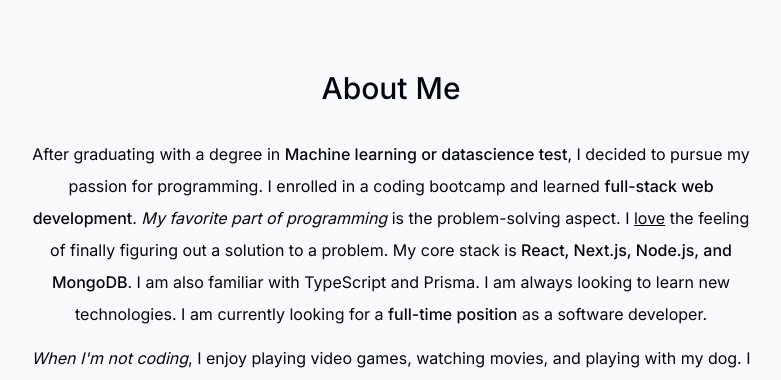
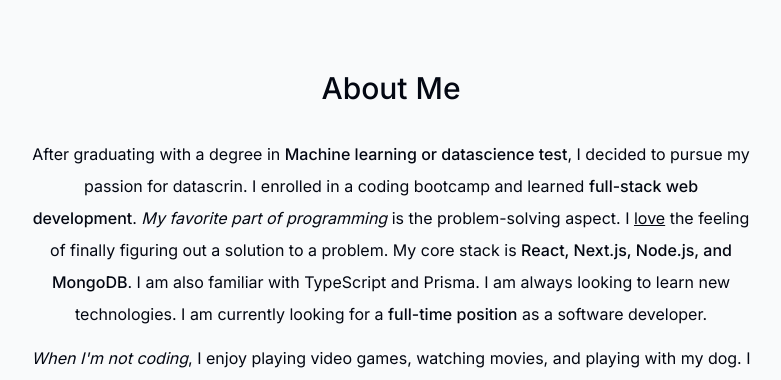
Before and after one commit to vyshnavipabboz/karthik-website, a Next.js app: page / in a window 1280 px wide. Shown: the part 960-1340 px from the top of the page, without its empty margins (249-1030 px from the left). Built offline with nearby package versions, Linux system fonts and the light colour scheme; no server answers.

Commit message:
checking

```diff
--- a/components/about.tsx
+++ b/components/about.tsx
@@ -23,7 +23,7 @@
         <span className="font-medium">
           Machine learning or datascience test
         </span>
-        , I decided to pursue my passion for programming. I enrolled in a coding
+        , I decided to pursue my passion for datascrin. I enrolled in a coding
         bootcamp and learned{" "}
         <span className="font-medium">full-stack web development</span>.{" "}
         <span className="italic">My favorite part of programming</span> is the
```
